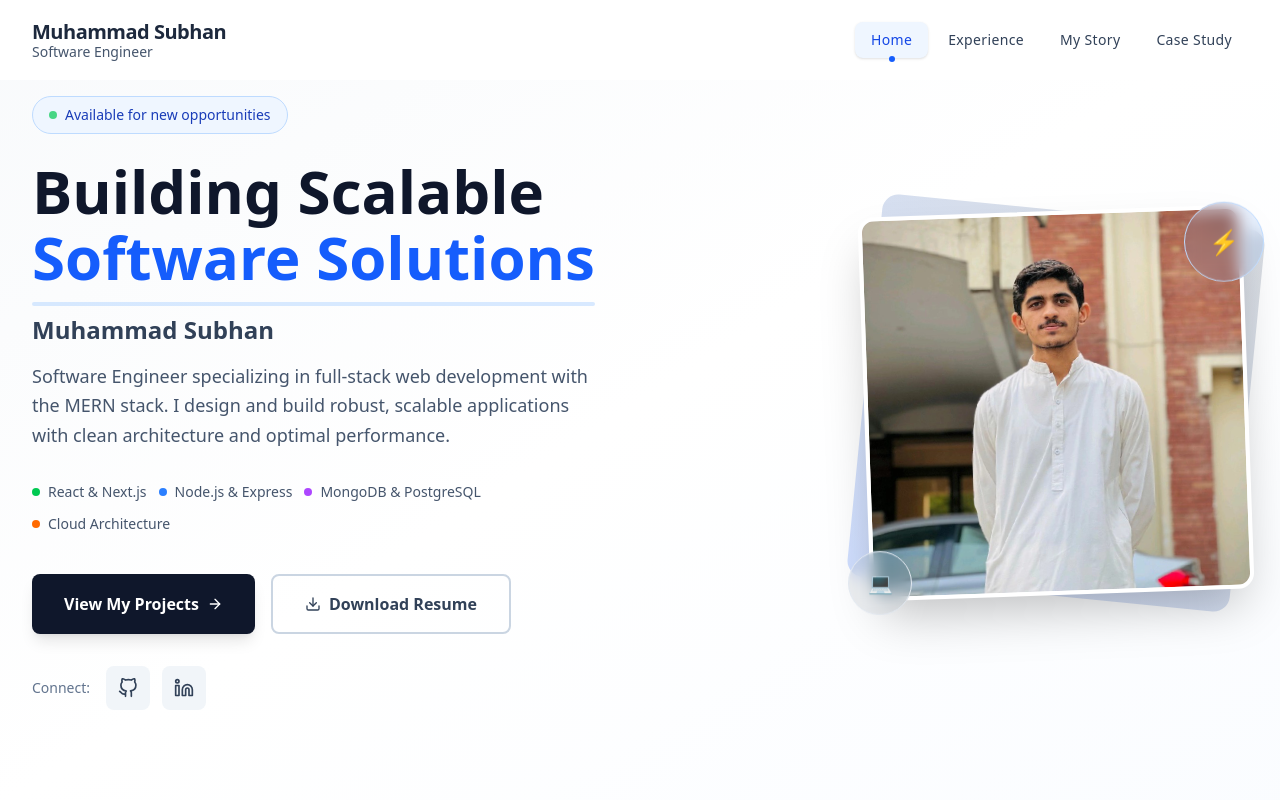
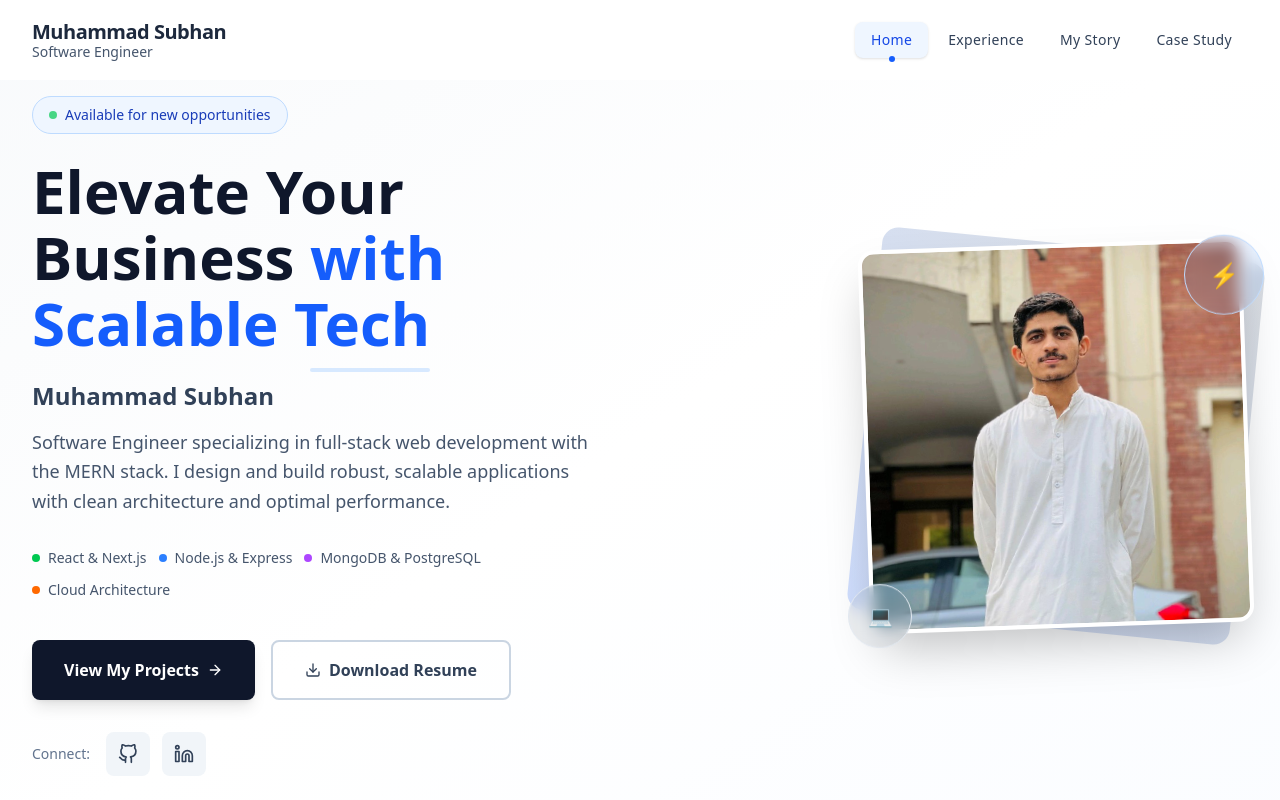
Before and after one commit to mu-subhan/Portfolio, a Next.js app: page / in a window 1280 px wide. Shown: the top 800 px of the page. Built offline with nearby package versions, Linux system fonts and the light colour scheme.

Commit message:
improvement

```diff
--- a/src/app/my-story/page.tsx
+++ b/src/app/my-story/page.tsx
@@ -146,7 +146,7 @@ const MyStory = () => {
           <div className="grid md:grid-cols-2 gap-6">
             <div className="bg-gray-50 p-6 rounded-lg">
               <h3 className="text-xl font-semibold text-slate-900 mb-4">Frontend Development</h3>
-              <p className="text-gray-700">React.js, Next.js, Tailwind CSS, UI/UX</p>
+              <p className="text-gray-700">React.js, Next.js, Tailwind CSS, UI/UX, Framer Motion</p>
             </div>
             <div className="bg-gray-50 p-6 rounded-lg">
               <h3 className="text-xl font-semibold text-slate-900 mb-4">Backend Development</h3>
@@ -154,7 +154,7 @@ const MyStory = () => {
             </div>
             <div className="bg-gray-50 p-6 rounded-lg">
               <h3 className="text-xl font-semibold text-slate-900 mb-4">Databases</h3>
-              <p className="text-gray-700">MongoDB, MySQL</p>
+              <p className="text-gray-700">MongoDB, MySQL, PostgreSQL, SQLite, MongoDB</p>
             </div>
             <div className="bg-gray-50 p-6 rounded-lg">
               <h3 className="text-xl font-semibold text-slate-900 mb-4">Other Strengths</h3>
--- a/src/component/Hero.tsx
+++ b/src/component/Hero.tsx
@@ -2,7 +2,7 @@
 import { motion } from 'framer-motion';
 import { FiDownload, FiArrowRight, FiGithub, FiLinkedin } from 'react-icons/fi';
 import Image from 'next/image';
-import Link from 'next/link';
+// import Link from 'next/link';
 
 export default function Hero() {
   const handleScrollToProjects = (e: React.MouseEvent<HTMLButtonElement>) => {
@@ -66,9 +66,9 @@ export default function Hero() {
               variants={itemVariants}
               className="text-4xl md:text-5xl xl:text-6xl font-bold leading-[1.1] mb-6 text-slate-900"
             >
-              Building Scalable{' '}
+             Elevate Your Business{' '}
               <span className="relative">
-                <span className="text-blue-600">Software Solutions</span>
+                <span className="text-blue-600">with Scalable Tech</span>
                 <motion.div
                   className="absolute -bottom-2 left-0 right-0 h-1 bg-blue-200/60 rounded-full"
                   initial={{ scaleX: 0 }}
```
